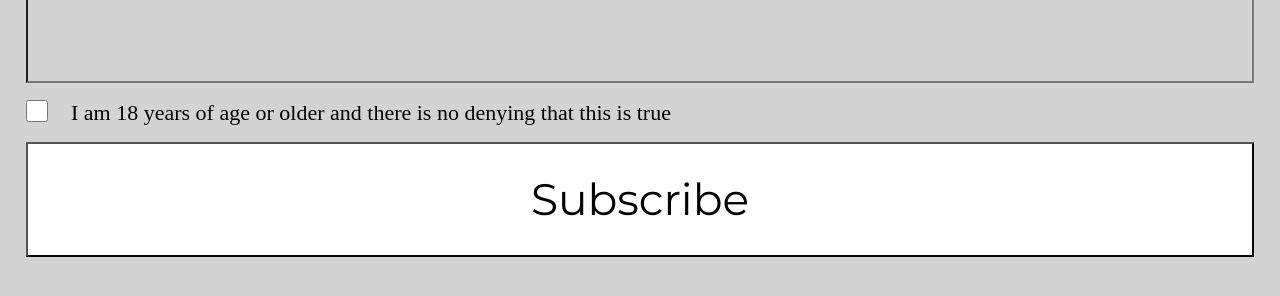
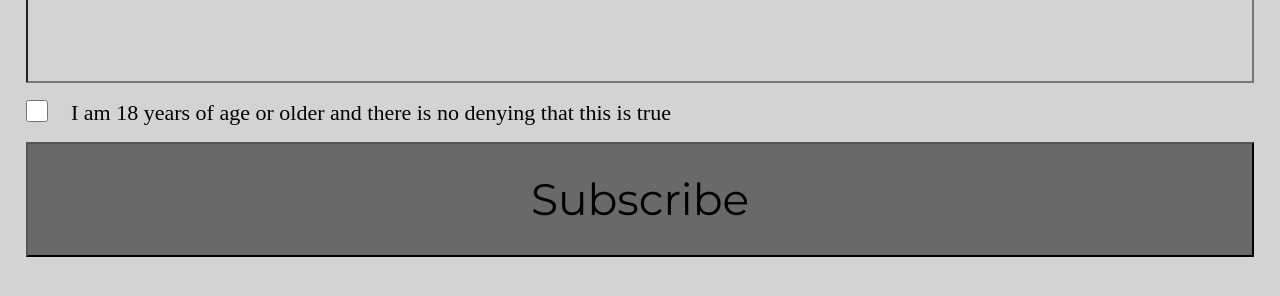
Before and after one commit to jkrupa46/ITMD-362-LAB4, a plain HTML site: page index.html in a window 1280 px wide. Shown: the part 166-462 px from the top of the page. Drawn offline with nearby package versions, Linux system fonts and the light colour scheme.

Commit message:
changed background color of submit button

```diff
--- a/css/screen.css
+++ b/css/screen.css
@@ -260,7 +260,7 @@ input[type="submit"]
 {
   font-family: 'Montserrat', sans-serif;
   font-size: 2em;
-  background-color: #FFFFFF;
+  background-color: #696969;
 }
 
 /* ===== MODULAR STYLES ===== */
@@ -276,5 +276,5 @@ form li
 
 body
 {
-	background-color: #D3D3D3;
+  background-color: #D3D3D3;
 }
```
